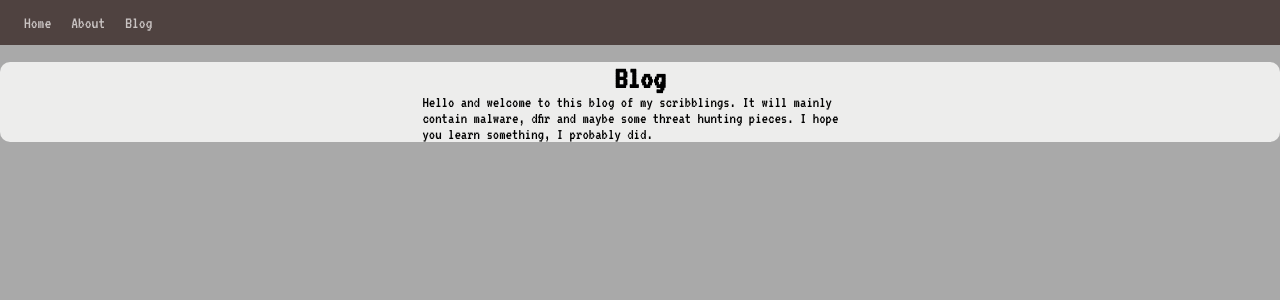
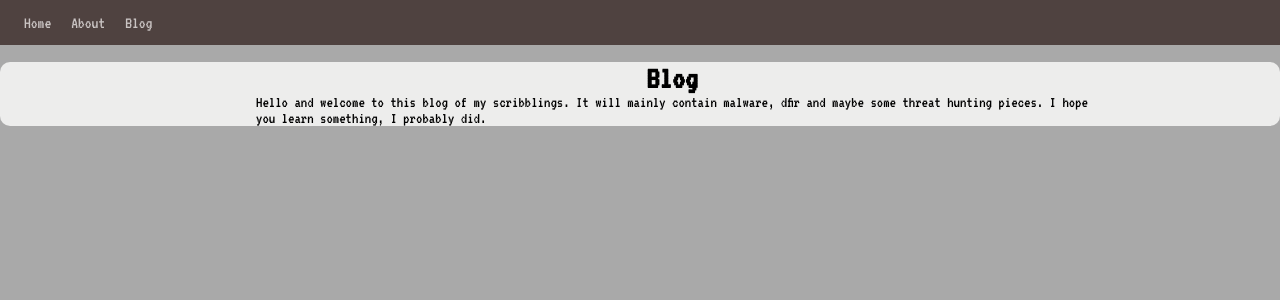
Before and after one commit to garkbt/garkbt.github.io, a Jekyll site: the page built from index.html, in a window 1280 px wide. Shown: the top 300 px of the page. Built offline with Jekyll 4.4.1, drawn with Linux system fonts in a browser that asks for light colours.

Commit message:
Update main.scss

```diff
--- a/_sass/main.scss
+++ b/_sass/main.scss
@@ -18,7 +18,7 @@ body {
 .content-block {
   background-color: #ededec; /* green background for the block */
   color: "black"; /* text color inside the block */
-  padding-inline: 33%;
+  padding-inline: 20% 15%;
   border-radius: 10px; /* optional rounded corners */
   height: 100%;
   text-align: left; /* optional, centers text */
```
